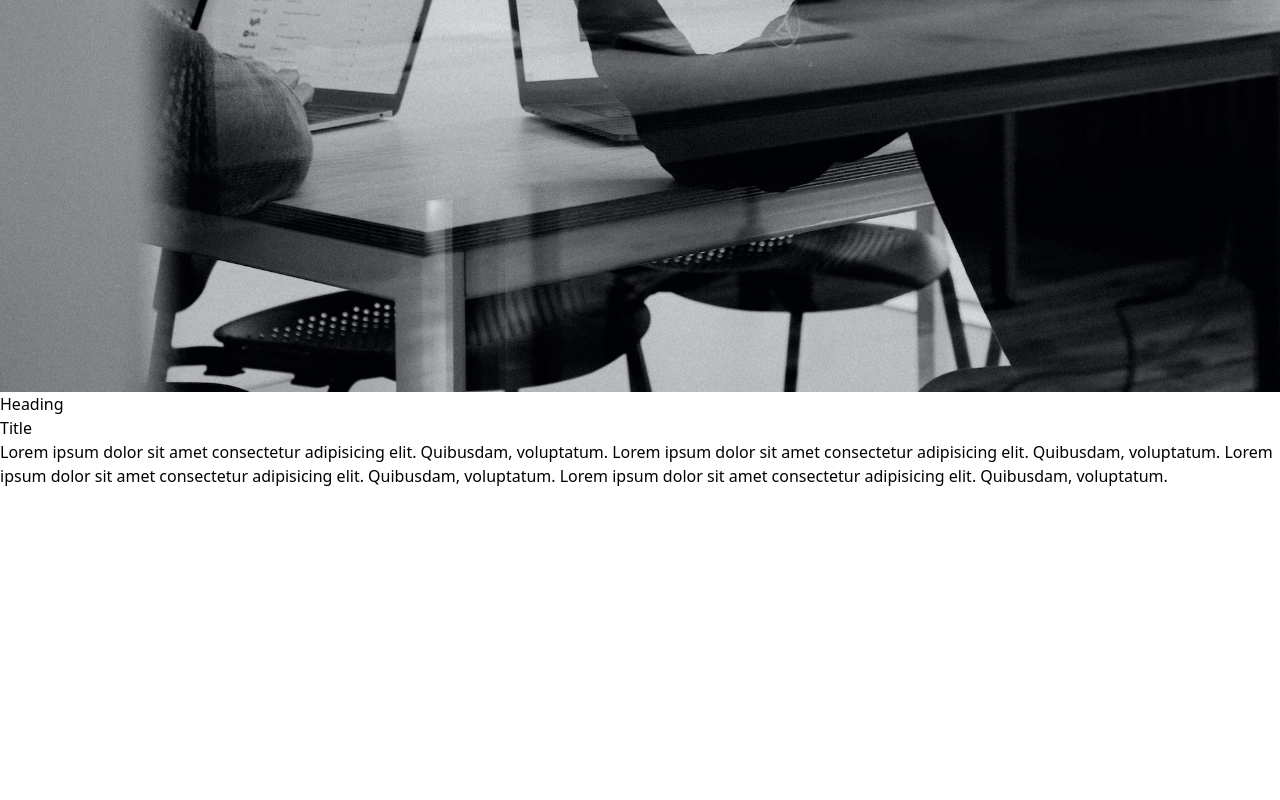
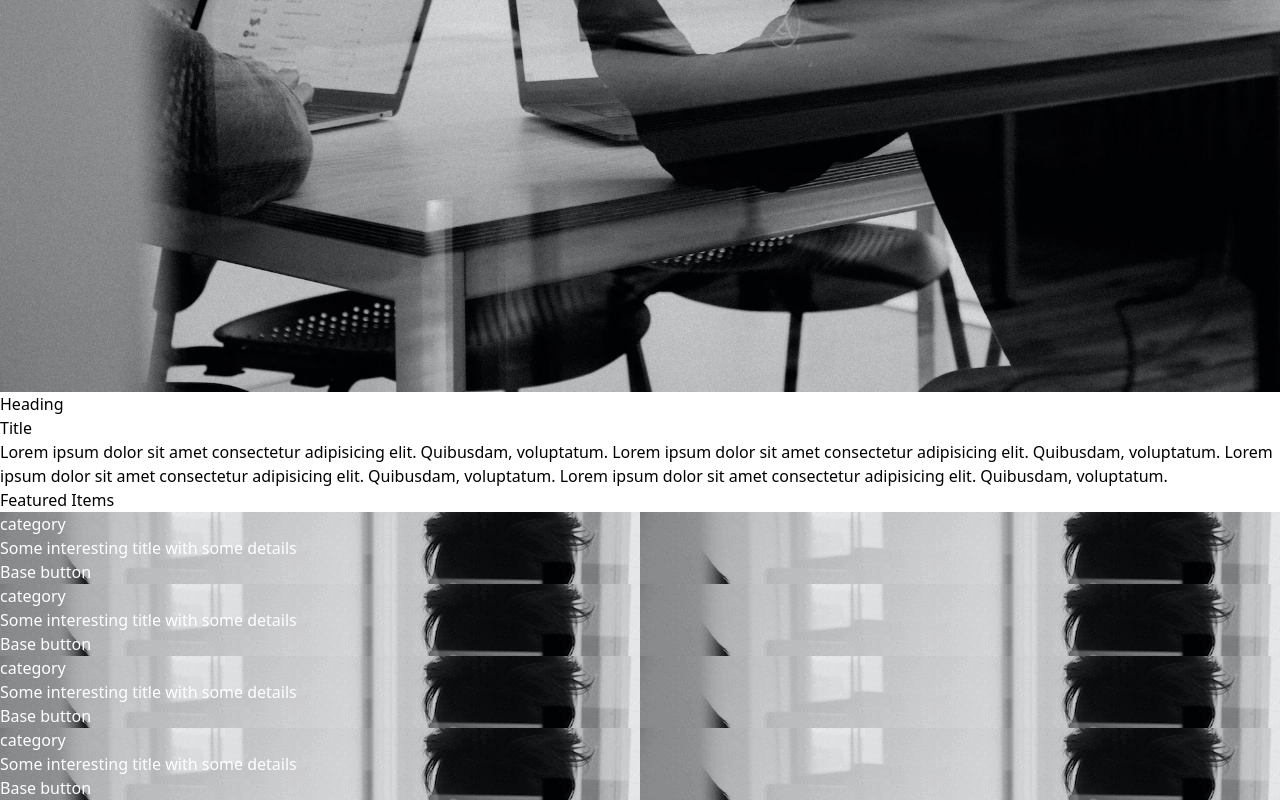
Before and after one commit to Willo0ow/react-website, a React (Vite) app: page / in a window 1280 px wide. Shown: the part 9435-10235 px from the top of the page. Before the commit the page ends 9923 px from the top, so only its background shows below. Built offline with nearby package versions, Linux system fonts and the light colour scheme.

Commit message:
featured items section created & added to home

```diff
--- /dev/null
+++ b/src/components/FeaturedItemsSection.tsx
@@ -0,0 +1,19 @@
+import LinkCard from "./LinkCard";
+
+const FeaturedItemsSection = () => {
+  return (
+    <section className="px-[24px] md:px-[48px] my-24">
+      <div className="max-w-screen-xl mx-auto">
+        <h2 className="text-xl md:text-3xl font-bold mb-8">Featured Items</h2>
+        <div className="flex flex-wrap gap-8 justify-center">
+          <LinkCard withHoverButton={true} withBackground={true} />
+          <LinkCard withHoverButton={true} withBackground={true} />
+          <LinkCard withHoverButton={true} withBackground={true} />
+          <LinkCard withHoverButton={true} withBackground={true} />
+        </div>
+      </div>
+    </section>
+  );
+};
+
+export default FeaturedItemsSection;
--- a/src/pages/Home.tsx
+++ b/src/pages/Home.tsx
@@ -1,6 +1,7 @@
 import Hero from "../components/home/Hero";
 import Services from "../components/home/Services";
 import ImageAndTextSection from "../components/ImageAndTextSection";
+import FeaturedItemsSection from "../components/FeaturedItemsSection";
 
 const Home = () => {
   return (
@@ -9,6 +10,7 @@ const Home = () => {
       <Services />
       <ImageAndTextSection imageSide="left" isImageProminent={true} />
       <ImageAndTextSection imageSide="right" isImageProminent={false} />
+      <FeaturedItemsSection />
     </div>
   );
 };
```
